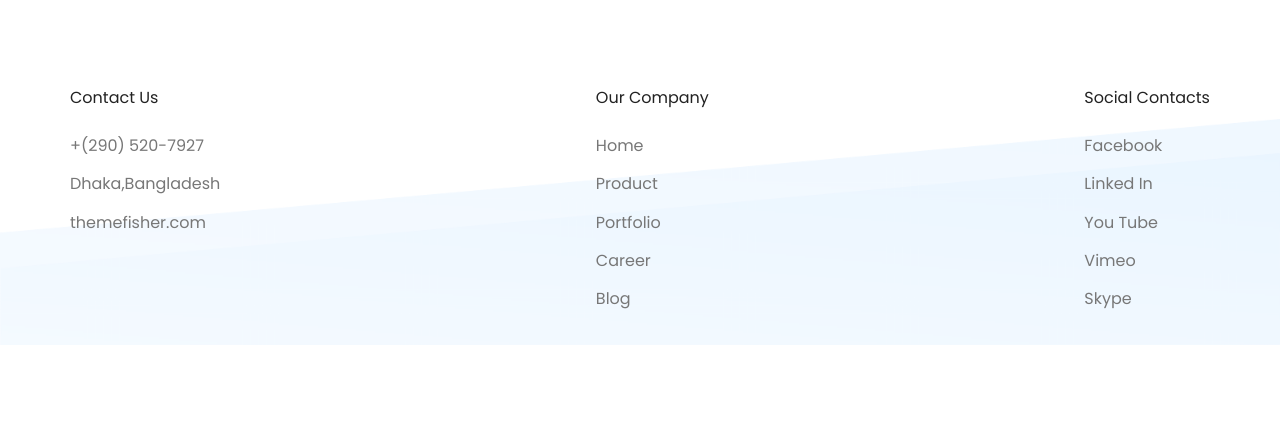
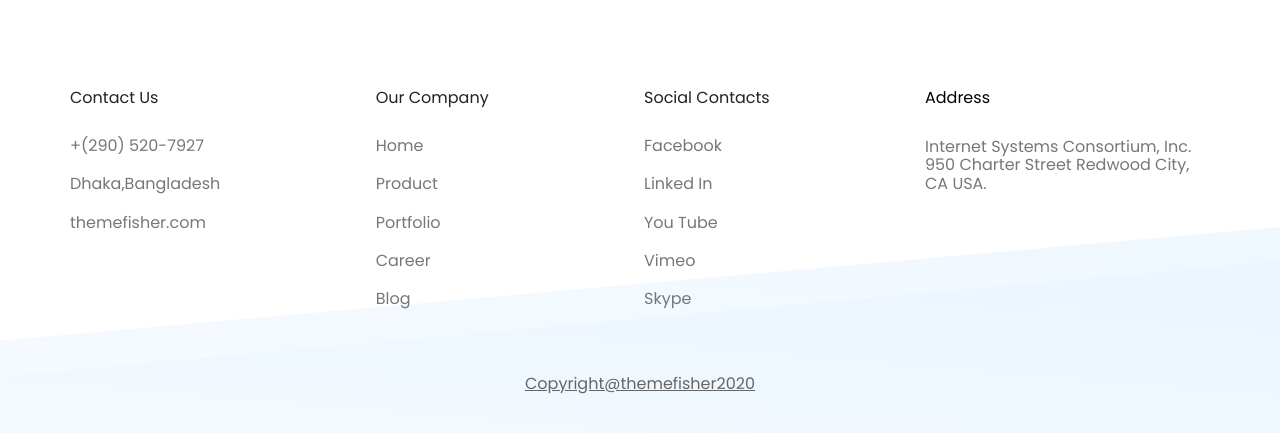
Before and after one commit to Arozhdan/gotech, a website: page app/index.html in a window 1280 px wide. Shown: the part 5828-6261 px from the top of the page. Before the commit the page ends 6173 px from the top, so only its background shows below. Drawn offline with nearby package versions, Linux system fonts and the light colour scheme.

Commit message:
homepage ready

```diff
--- a/app/index.html
+++ b/app/index.html
@@ -284,7 +284,13 @@
           <a class="footer-social-link" href="#">Vimeo</a>
           <a class="footer-social-link" href="#">Skype</a>
         </ul>
+        <div class="footer-address">
+          <p class="footer-suptitle">Address</p>
+          <a class="footer-address-link" href="#">Internet Systems Consortium, Inc. 950
+            Charter Street Redwood City, CA USA.</a>
+        </div>
       </div>
+      <div class="footer-copy"><a href="#">Copyright@themefisher2020</a></div>
     </div>
   </footer>
   <script src="https://ajax.googleapis.com/ajax/libs/jquery/3.4.1/jquery.min.js"></script>
--- a/app/scss/blocks/_footer.scss
+++ b/app/scss/blocks/_footer.scss
@@ -1,29 +1,56 @@
-.footer{
+.footer {
   background-image: url(../../img/footer-bg.png);
   background-repeat: no-repeat;
   background-position: center bottom;
   background-size: contain;
 }
-.footer-logo{
+
+.footer-logo {
   width: 30%;
   margin: 0 auto;
   text-align: center;
   margin-bottom: 90px;
 }
-.footer-wrapper{
+
+.footer-wrapper {
   display: flex;
   justify-content: space-between;
+  align-items: flex-start;
 }
-.footer-contacts, .footer-nav, .footer-social{
+
+.footer-contacts,
+.footer-nav,
+.footer-social,
+.footer-address {
   display: flex;
   flex-direction: column;
-  a{
+
+  a {
     margin-bottom: 20px;
     color: $black2;
   }
 }
-.footer-subtitle{
+
+.footer-subtitle {
   letter-spacing: 1.1;
   color: $black3;
   padding-bottom: 30px;
 }
+
+.footer-copy {
+  width: 50%;
+  text-align: center;
+  margin: 0px auto;
+  padding: 30px 0 60px;
+  a {
+    color: $black1;
+    text-decoration: underline;
+  }
+}
+.footer-address{
+  width: 25%;
+  p{
+    margin-bottom: 15px;
+    padding: 16px 0;
+  }
+}
```
Also changed, not shown: app/css/style.min.css.
